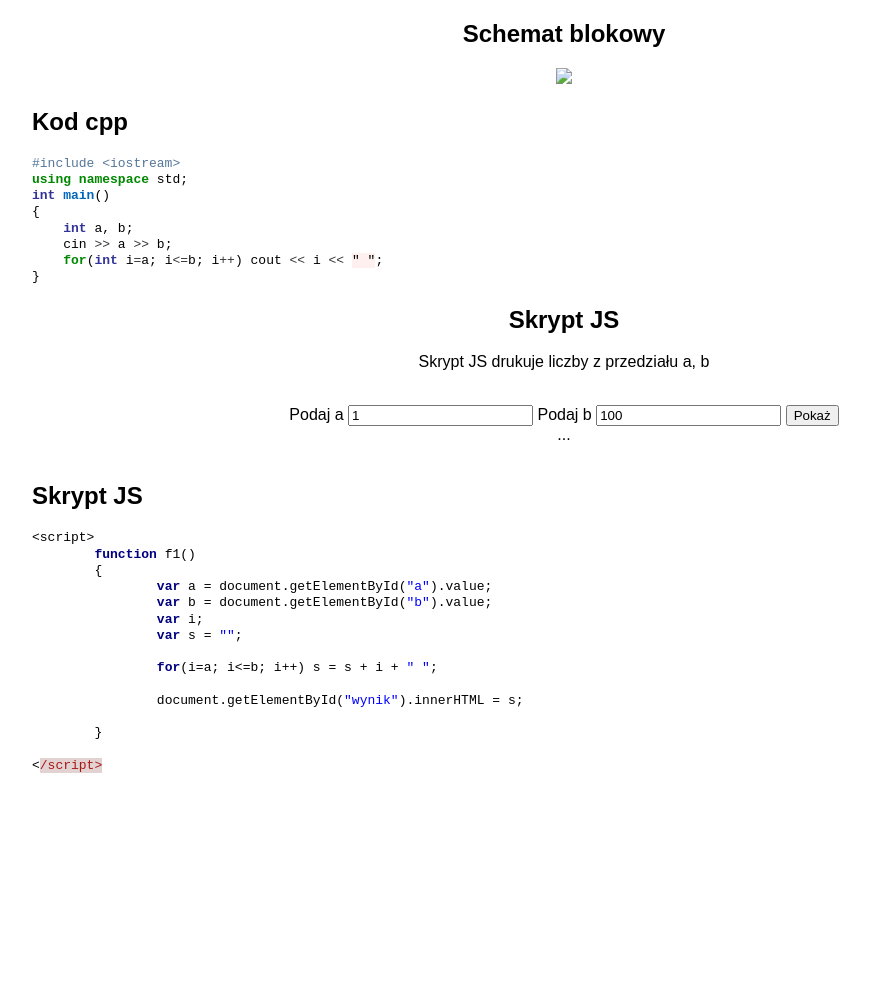
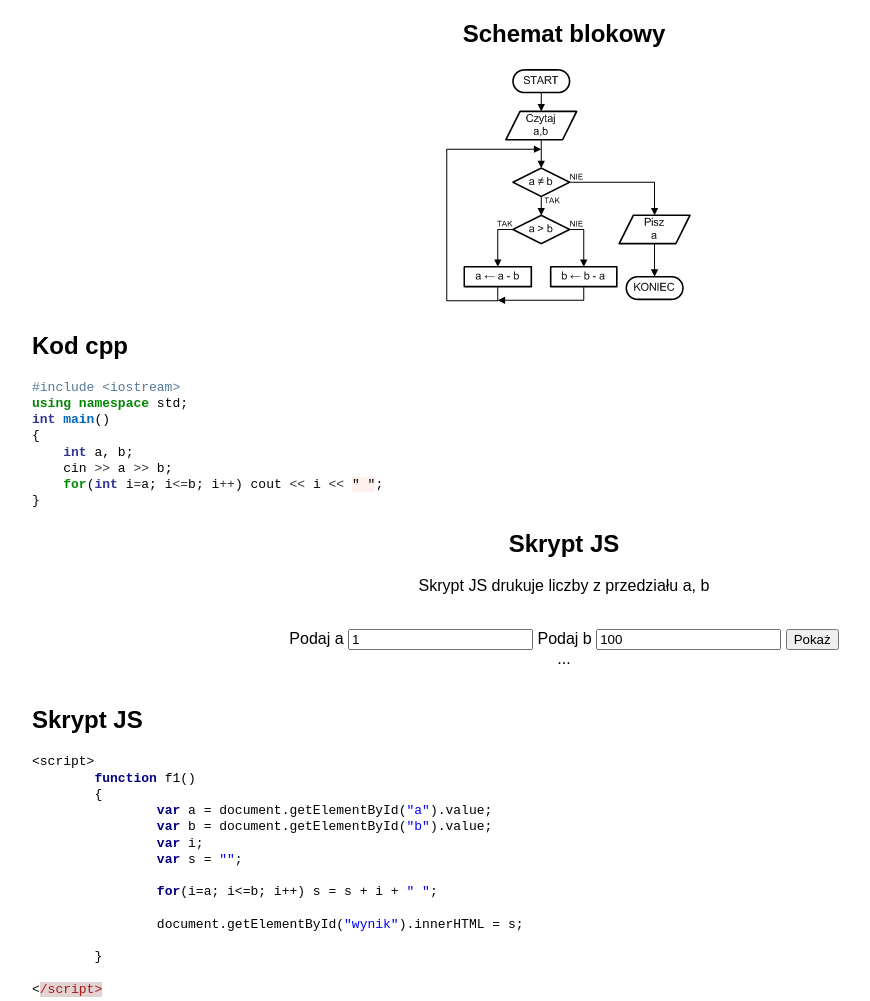
Before and after one commit to Matix14/s69, a plain HTML site: page index.html in a window 1280 px wide. Shown: the whole page, without its empty margins (76-946 px from the left). Before the commit the page ends 836 px from the top, so only its background shows below. Drawn offline with Linux system fonts and the light colour scheme.

Commit message:
Update index.html

```diff
--- a/index.html
+++ b/index.html
@@ -41,7 +41,7 @@ body{
 <body>
 <center>
 <h2>Schemat blokowy</h2>
-<img src = "alg1.png">
+<img src = "nwd.png">
 </center>
 
 <h2>Kod cpp</h2>
```
